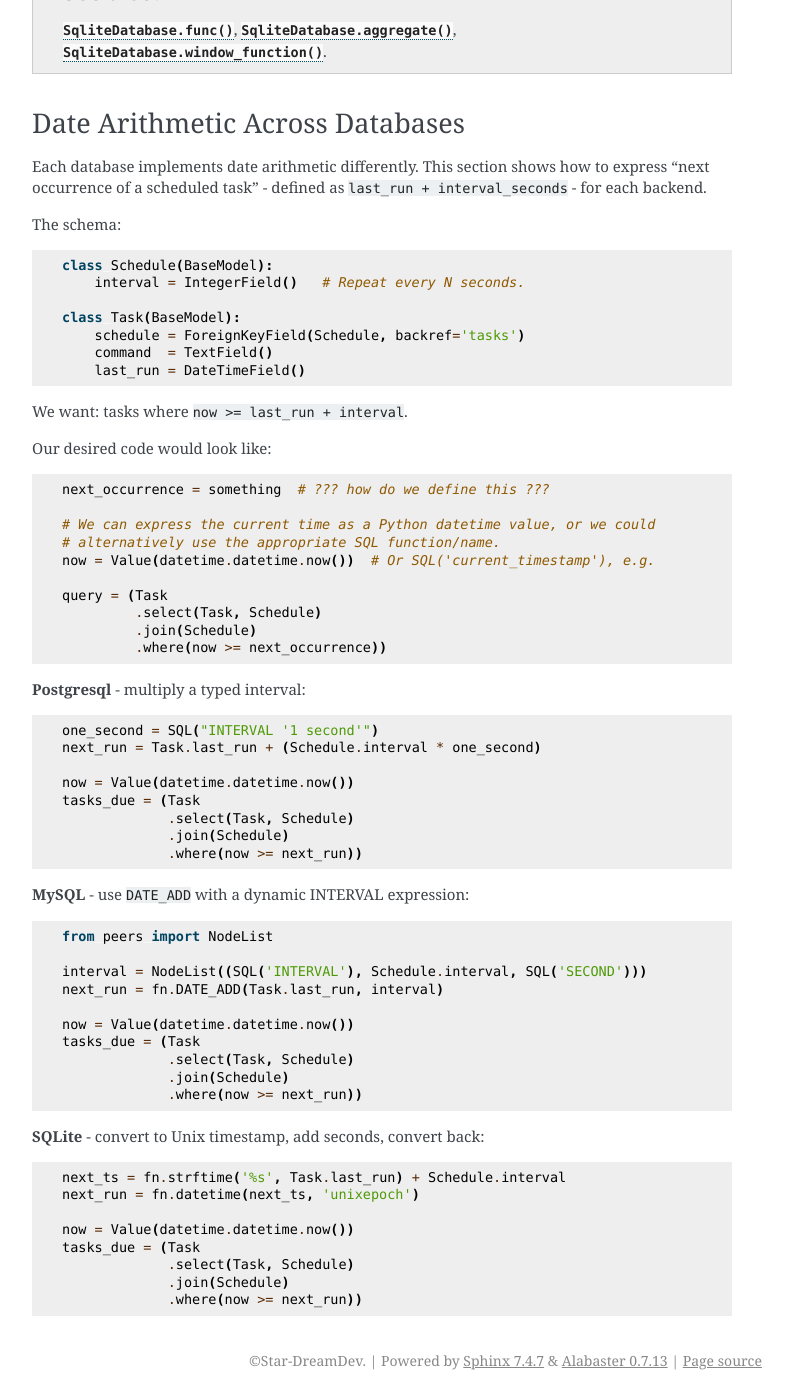
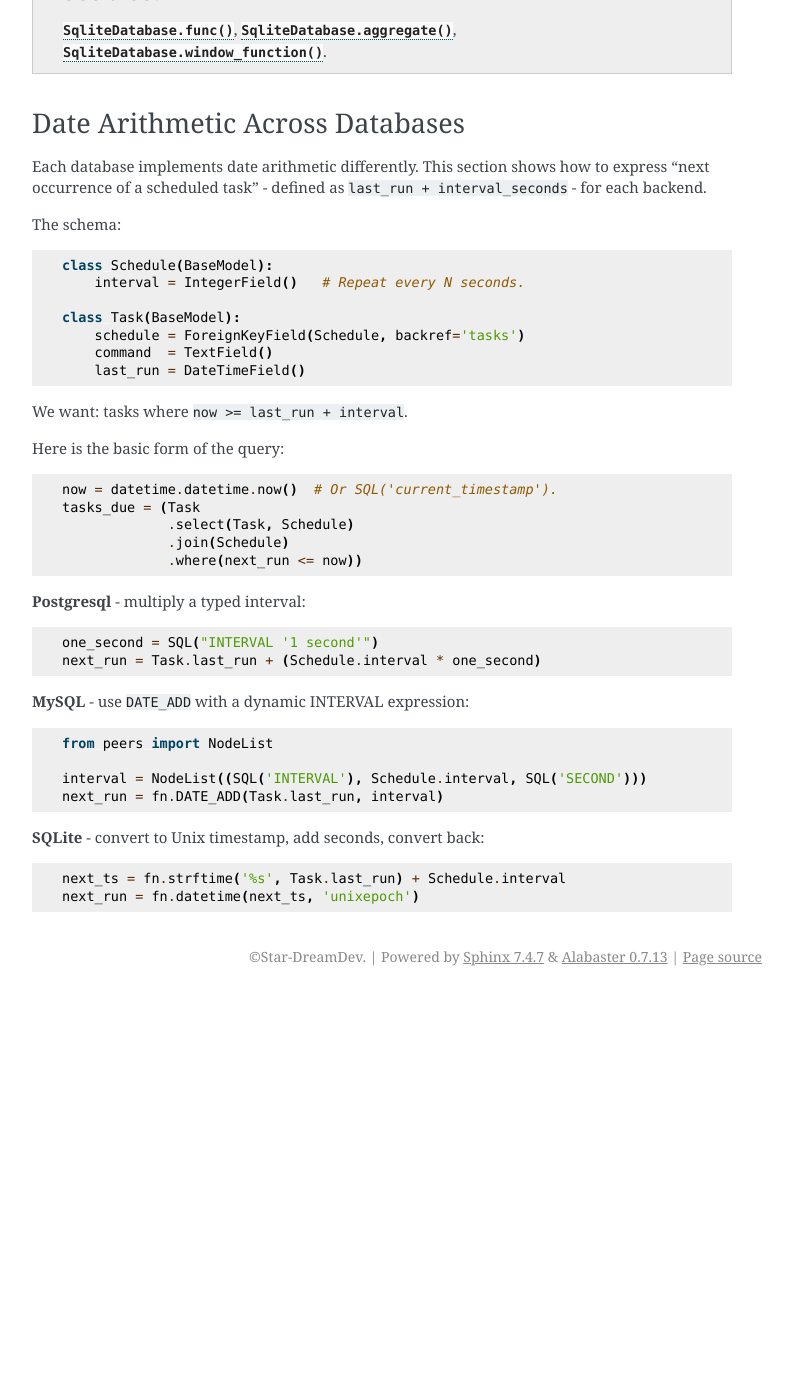
Before and after one commit to Star-DreamDev/myPeers, a Sphinx documentation site: the page built from docs/peers/recipes.rst, in a window 1280 px wide and 1400 px high, scrolled down 8843 px. Shown: the whole window, without its empty margins (378-1171 px from the left). Built offline with Sphinx 7.4.7, drawn with Linux system fonts in a browser that asks for light colours; the version number could not be read and is left out; after the commit the page ends 9839 px from its top, so only the background shows below that.

Commit message:
Bit more doc cleanup
[skip ci]

```diff
--- a/docs/peers/recipes.rst
+++ b/docs/peers/recipes.rst
@@ -565,20 +567,15 @@ The schema:
 
 We want: tasks where ``now >= last_run + interval``.
 
-Our desired code would look like:
+Here is the basic form of the query:
 
 .. code-block:: python
 
-    next_occurrence = something  # ??? how do we define this ???
-
-    # We can express the current time as a Python datetime value, or we could
-    # alternatively use the appropriate SQL function/name.
-    now = Value(datetime.datetime.now())  # Or SQL('current_timestamp'), e.g.
-
-    query = (Task
-             .select(Task, Schedule)
-             .join(Schedule)
-             .where(now >= next_occurrence))
+   now = datetime.datetime.now()  # Or SQL('current_timestamp').
+   tasks_due = (Task
+                .select(Task, Schedule)
+                .join(Schedule)
+                .where(next_run <= now))
 
 **Postgresql** - multiply a typed interval:
 
@@ -586,12 +583,6 @@ Our desired code would look like:
 
    one_second = SQL("INTERVAL '1 second'")
    next_run = Task.last_run + (Schedule.interval * one_second)
-
-   now = Value(datetime.datetime.now())
-   tasks_due = (Task
-                .select(Task, Schedule)
-                .join(Schedule)
-                .where(now >= next_run))
 
 **MySQL** - use ``DATE_ADD`` with a dynamic INTERVAL expression:
 
@@ -602,21 +593,9 @@ Our desired code would look like:
    interval = NodeList((SQL('INTERVAL'), Schedule.interval, SQL('SECOND')))
    next_run = fn.DATE_ADD(Task.last_run, interval)
 
-   now = Value(datetime.datetime.now())
-   tasks_due = (Task
-                .select(Task, Schedule)
-                .join(Schedule)
-                .where(now >= next_run))
-
 **SQLite** - convert to Unix timestamp, add seconds, convert back:
 
 .. code-block:: python
 
    next_ts = fn.strftime('%s', Task.last_run) + Schedule.interval
    next_run = fn.datetime(next_ts, 'unixepoch')
-
-   now = Value(datetime.datetime.now())
-   tasks_due = (Task
-                .select(Task, Schedule)
-                .join(Schedule)
-                .where(now >= next_run))
```
Also changed, not shown: other parts of docs/peers/recipes.rst (+2 -0 lines), docs/peers/postgres.rst (+10 -30 lines), docs/peers/querying.rst (+3 -12 lines).
